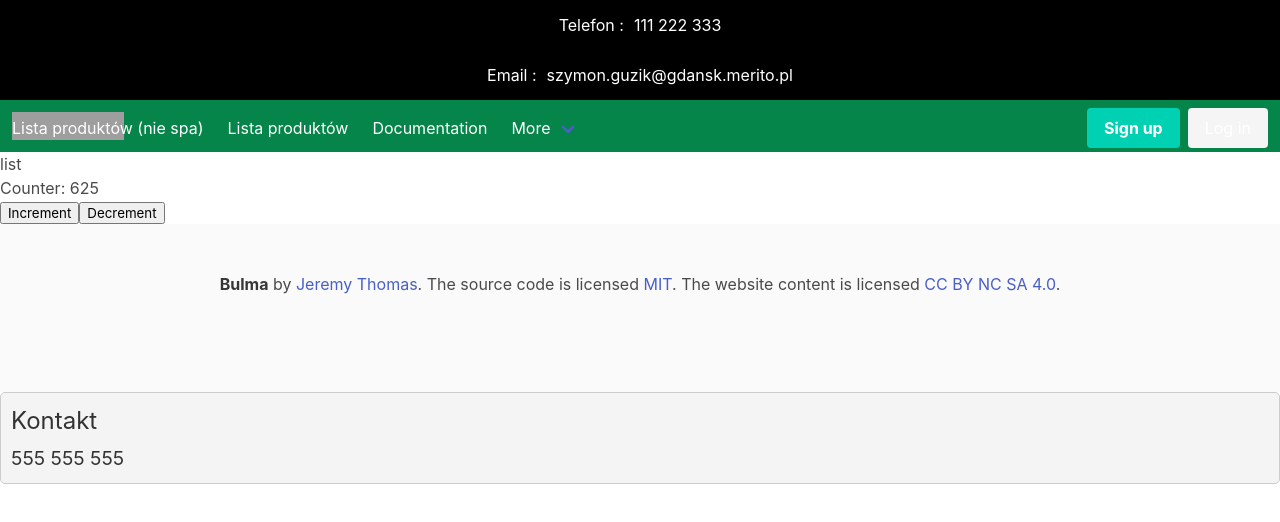
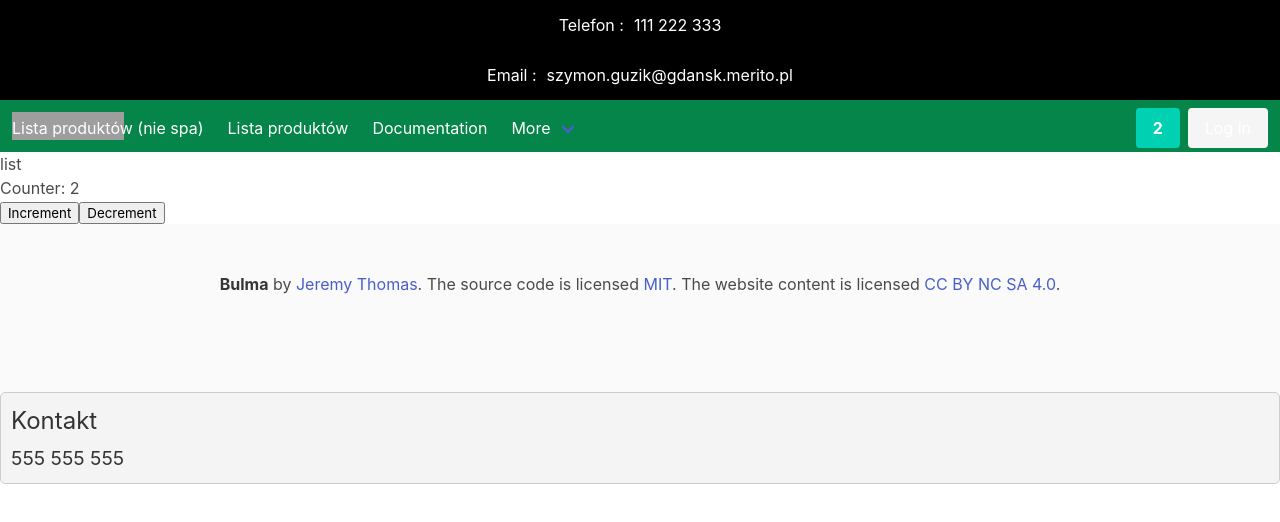
Before and after one commit to szguzik-wsb/pwa-synchroniczne, a Nuxt app: page /list in a window 1280 px wide. Shown: the top 522 px of the page. Built offline with nearby package versions, Linux system fonts and the light colour scheme; grey boxes are pictures that could not be loaded.

Commit message:
state managment

```diff
--- a/components/Top/Nav.vue
+++ b/components/Top/Nav.vue
@@ -1,4 +1,5 @@
 <script setup>
+const counter = useCounter();
 const mobileMenu = ref(false)
 const showMobileMenu = () => {
     mobileMenu.value = !mobileMenu.value
@@ -64,7 +65,7 @@ const showMobileMenu = () => {
         <div class="navbar-item">
             <div class="buttons">
             <a class="button is-primary">
-                <strong>Sign up</strong>
+                <strong>{{ counter }}</strong>
             </a>
             <a class="button is-light">
                 Log in
--- a/composables/states.ts
+++ b/composables/states.ts
@@ -1 +1,3 @@
-export const useCounter = () => useState<number>("counter", () => 0);
+import { useState } from "nuxt/app";
+
+export const useCounter = () => useState<number>("counter", () => 2);
--- a/pages/list.vue
+++ b/pages/list.vue
@@ -1,9 +1,12 @@
 <script setup>
-const counter = useState("counter", () => Math.round(Math.random() * 1000));
+
+const counter2 = useCounter();
 </script>
 <template>
     <h3>list</h3>
-    <p>Counter: {{ counter }}</p>
-  <button @click="counter++">Increment</button>
-  <button @click="counter--">Decrement</button>
+
+
+  <p>Counter: {{ counter2 }}</p>
+  <button @click="counter2++">Increment</button>
+  <button @click="counter2--">Decrement</button>
 </template>
```
